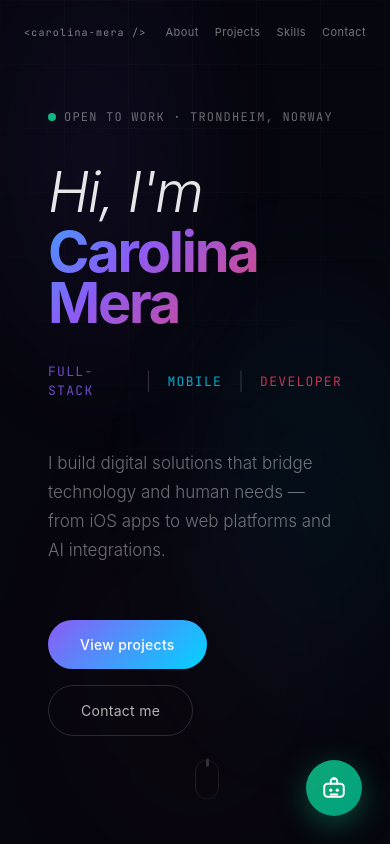
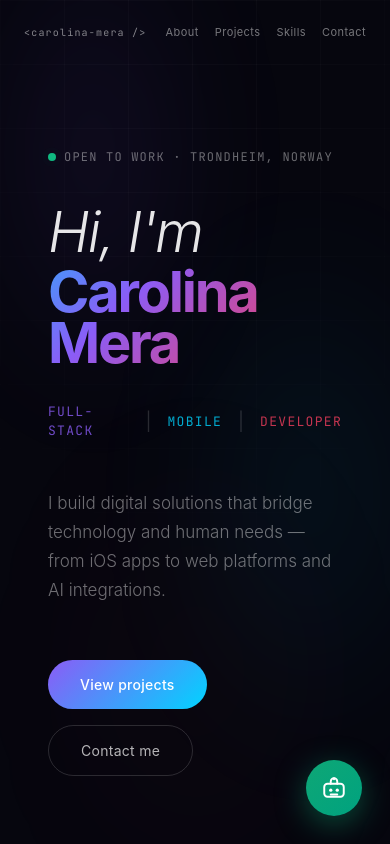
Before and after one commit to monicarito15/portfolio, a React app: page / in a window 390 px wide. Shown: the top 844 px of the page. Built offline with nearby package versions, Linux system fonts and the light colour scheme; the HTML template or start-up script is replaced by a standard one.

Commit message:
fix: hide scroll indicator on mobile, add hero padding-top for navbar

```diff
--- a/src/components/Hero.tsx
+++ b/src/components/Hero.tsx
@@ -1,6 +1,6 @@
 export default function Hero() {
   return (
-    <section style={{ minHeight: "100vh", display: "flex", flexDirection: "column", justifyContent: "center", alignItems: "flex-start", padding: "0 max(48px, calc((100vw - 1152px)/2))", position: "relative", zIndex: 1 }}>
+    <section className="hero-section" style={{ minHeight: "100vh", display: "flex", flexDirection: "column", justifyContent: "center", alignItems: "flex-start", padding: "0 max(48px, calc((100vw - 1152px)/2))", position: "relative", zIndex: 1 }}>
       <div className="fade-up" style={{ display: "flex", alignItems: "center", gap: "8px", marginBottom: "40px", animationDelay: "0.1s" }}>
         <span className="pulse-dot" style={{ width: "8px", height: "8px", borderRadius: "50%", background: "#10b981", display: "inline-block" }} />
         <span style={{ fontFamily: "var(--font-mono)", fontSize: "12px", color: "rgba(255,255,255,0.4)", letterSpacing: "0.1em" }}>
@@ -51,7 +51,7 @@ export default function Hero() {
         </button>
       </div>
 
-      <div style={{ position: "absolute", bottom: "40px", left: "50%", transform: "translateX(-50%)", display: "flex", flexDirection: "column", alignItems: "center", gap: "8px", opacity: 0.3, animation: "float 3s ease-in-out infinite" }}>
+      <div className="scroll-indicator" style={{ position: "absolute", bottom: "40px", left: "50%", transform: "translateX(-50%)", display: "flex", flexDirection: "column", alignItems: "center", gap: "8px", opacity: 0.3, animation: "float 3s ease-in-out infinite" }}>
         <div style={{ width: "24px", height: "40px", border: "1px solid rgba(255,255,255,0.3)", borderRadius: "100px", display: "flex", justifyContent: "center", paddingTop: "6px" }}>
           <div style={{ width: "3px", height: "8px", background: "rgba(255,255,255,0.6)", borderRadius: "100px", animation: "float 1.5s ease-in-out infinite" }} />
         </div>
--- a/src/index.css
+++ b/src/index.css
@@ -215,4 +215,10 @@ html, body, #root {
   .nav-links button, .nav-links a {
     font-size: 11px !important;
   }
+  .scroll-indicator {
+    display: none !important;
+  }
+  .hero-section {
+    padding-top: 80px !important;
+  }
 }
```
